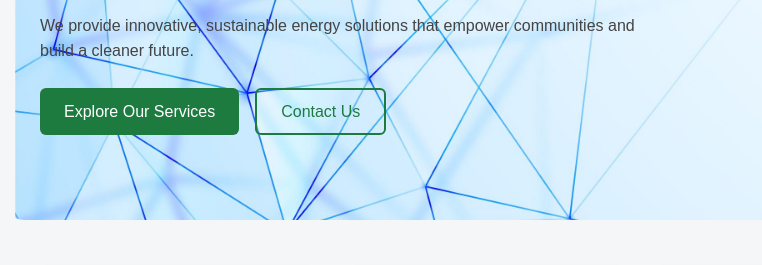
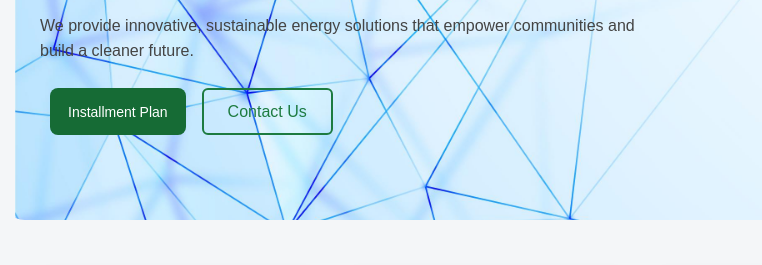
Before and after one commit to infohaseeb/astraway-energy, a plain HTML site: page index.html in a window 1280 px wide. Shown: the part 316-581 px from the top of the page, 0-762 px from the left. Drawn offline with nearby package versions, Linux system fonts and the light colour scheme; grey boxes are pictures that could not be loaded.

Commit message:
Update index.html

```diff
--- a/index.html
+++ b/index.html
@@ -131,7 +131,7 @@
       <h2>Leading the Way in Renewable Power</h2>
       <p>We provide innovative, sustainable energy solutions that empower communities and build a cleaner future.</p>
       <div class="hero-buttons">
-        <button class="primary-btn">Explore Our Services</button>
+    <button class="installment-btn">Installment Plan</button>
         <button class="outline-btn">Contact Us</button>
       </div>
     </div>
```
